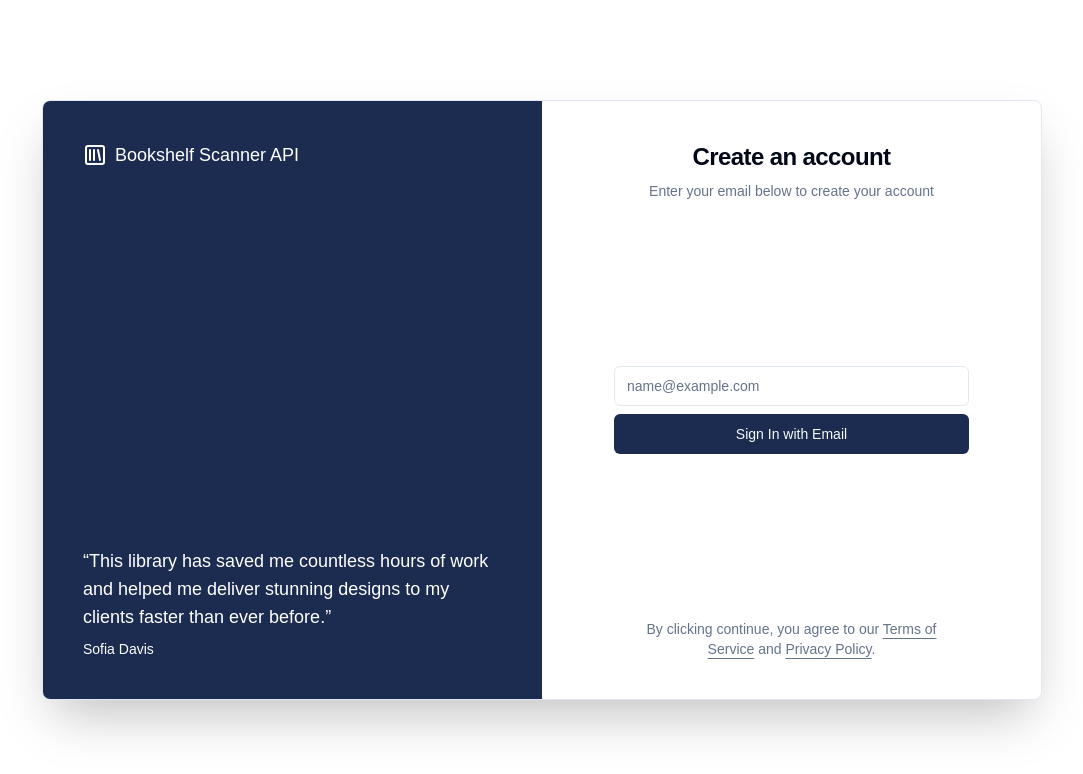
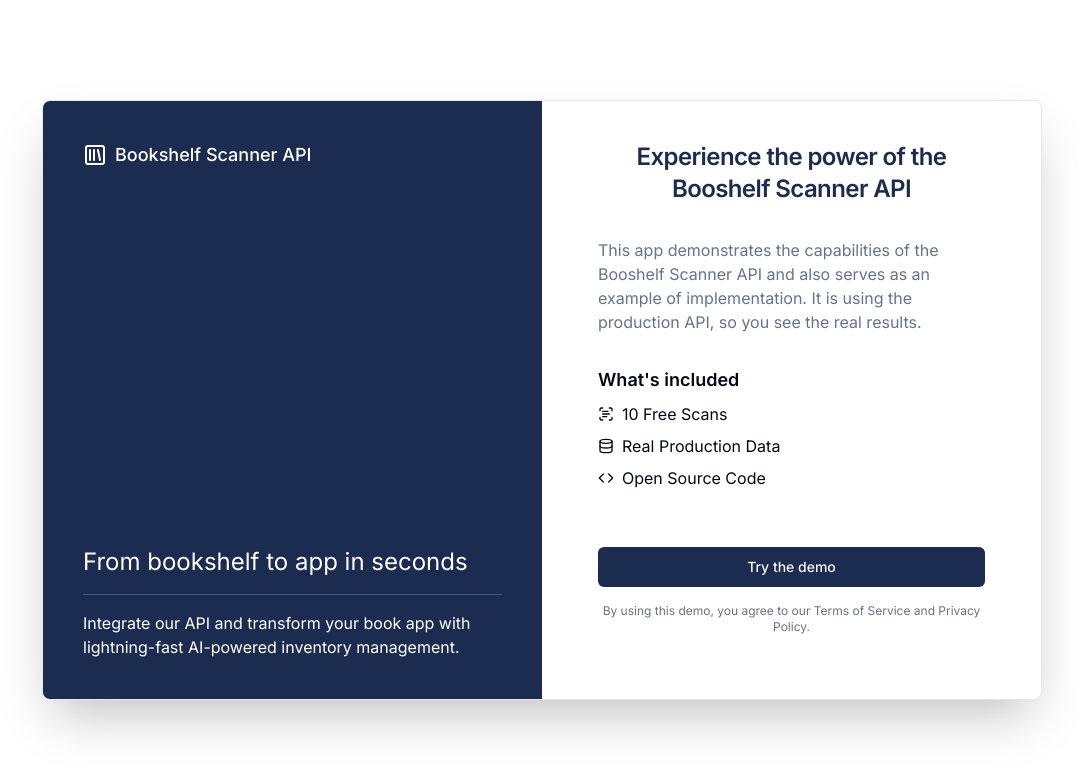
Before and after one commit to alexphiev/bookshelf_scanner_demo, a Next.js app: page / in a window 1280 px wide. Shown: the top 774 px of the page, without its empty margins (98-1181 px from the left). Built offline with nearby package versions, Linux system fonts and the light colour scheme.

Commit message:
Remove unecesary pages

```diff
--- a/src/app/demo/layout.tsx
+++ /dev/null
@@ -1,15 +0,0 @@
-import type { Metadata } from 'next'
-import { SplitView } from '@/components/split-view'
-
-export const metadata: Metadata = {
-  title: 'Booshelf Scanner API Demo',
-  description: 'Demo for the Booshelf Scanner API and App',
-}
-
-export default function DemoLayout({
-  children,
-}: Readonly<{
-  children: React.ReactNode
-}>) {
-  return <SplitView>{children}</SplitView>
-}
--- a/src/app/demo/page.tsx
+++ /dev/null
@@ -1,84 +0,0 @@
-'use client'
-
-import { Button } from '@/components/ui/button'
-import { Card, CardContent, CardFooter, CardHeader } from '@/components/ui/card'
-import { Code, Database, ScanText } from 'lucide-react'
-import dynamic from 'next/dynamic'
-import { useRouter } from 'next/navigation'
-import { useState } from 'react'
-
-const DemoLimitReached = dynamic(
-  () => import('@/components/demo-limit-reached'),
-  {
-    loading: () => <p>Loading...</p>,
-  }
-)
-
-export default function DemoPage() {
-  const router = useRouter()
-  const [limitReached, setLimitReached] = useState(false)
-
-  const handleDemoClick = () => {
-    const usageCount = parseInt(localStorage.getItem('usageCount') || '0', 10)
-    const demoLimit = parseInt(process.env.NEXT_PUBLIC_DEMO_LIMIT || '0', 10)
-
-    if (usageCount >= demoLimit) {
-      setLimitReached(true)
-    } else {
-      router.push('/scanner')
-    }
-  }
-
-  return (
-    <>
-      <Card className="h-full w-full border-none shadow-none">
-        <div className="flex h-full w-full flex-col justify-between">
-          <CardHeader className="py-0">
-            <h1 className="text-center text-2xl font-semibold tracking-tight text-primary">
-              Experience the power of the Booshelf Scanner API
-            </h1>
-          </CardHeader>
-          <CardContent className="flex flex-col space-y-8">
-            <p className="text-muted-foreground">
-              This app demonstrates the capabilities of the Booshelf Scanner API
-              and also serves as an example of implementation. It is using the
-              production API, so you see the real results.
-            </p>
-            <div className="space-y-2">
-              <h2 className="text-lg font-semibold">What&apos;s included</h2>
-              <ul className="space-y-2">
-                <li className="flex items-center space-x-2">
-                  <ScanText className="h-4 w-4" />
-                  <span>10 Free Scans</span>
-                </li>
-                <li className="flex items-center space-x-2">
-                  <Database className="h-4 w-4" />
-                  <span>Real Production Data</span>
-                </li>
-                <li className="flex items-center space-x-2">
-                  <Code className="h-4 w-4" />
-                  <span>Open Source Code</span>
-                </li>
-              </ul>
-            </div>
-          </CardContent>
-          <CardFooter className="flex flex-col space-y-4">
-            <Button className="w-full" onClick={handleDemoClick}>
-              Try the demo
-            </Button>
-            <p className="text-center text-xs text-gray-500">
-              By using this demo, you agree to our Terms of Service and Privacy
-              Policy.
-            </p>
-          </CardFooter>
-        </div>
-      </Card>
-      {limitReached && (
-        <DemoLimitReached
-          isOpen={limitReached}
-          onOpenChange={setLimitReached}
-        />
-      )}
-    </>
-  )
-}
--- a/src/app/layout.tsx
+++ b/src/app/layout.tsx
@@ -1,22 +1,12 @@
+import { Toaster } from '@/components/ui/sonner'
 import type { Metadata } from 'next'
-import localFont from 'next/font/local'
+import { Inter } from 'next/font/google'
 import './globals.css'
-import { Toaster } from '@/components/ui/sonner'
-
-const geistSans = localFont({
-  src: './fonts/GeistVF.woff',
-  variable: '--font-geist-sans',
-  weight: '100 900',
-})
-const geistMono = localFont({
-  src: './fonts/GeistMonoVF.woff',
-  variable: '--font-geist-mono',
-  weight: '100 900',
-})
+const inter = Inter({ subsets: ['latin'] })
 
 export const metadata: Metadata = {
-  title: 'Booshelf Scanner App',
-  description: 'App using the Booshelf Scanner API',
+  title: 'Booshelf Scanner API Demo',
+  description: 'Demo for the Booshelf Scanner API',
 }
 
 export default function RootLayout({
@@ -26,9 +16,7 @@ export default function RootLayout({
 }>) {
   return (
     <html lang="en">
-      <body
-        className={`${geistSans.variable} ${geistMono.variable} antialiased`}
-      >
+      <body className={inter.className}>
         {children}
         <Toaster />
       </body>
--- a/src/app/page.tsx
+++ b/src/app/page.tsx
@@ -1,38 +1,85 @@
-import { UserAuthForm } from '@/components/login'
+'use client'
+
 import { SplitView } from '@/components/split-view'
-import Link from 'next/link'
+import { Button } from '@/components/ui/button'
+import { Card, CardContent, CardFooter, CardHeader } from '@/components/ui/card'
+import { Code, Database, ScanText } from 'lucide-react'
+import dynamic from 'next/dynamic'
+import { useRouter } from 'next/navigation'
+import { useState } from 'react'
+
+const DemoLimitReached = dynamic(
+  () => import('@/components/demo-limit-reached'),
+  {
+    loading: () => <p>Loading...</p>,
+  }
+)
 
 export default function HomePage() {
+  const router = useRouter()
+  const [limitReached, setLimitReached] = useState(false)
+
+  const handleDemoClick = () => {
+    const usageCount = parseInt(localStorage.getItem('usageCount') || '0', 10)
+    const demoLimit = parseInt(process.env.NEXT_PUBLIC_DEMO_LIMIT || '0', 10)
+
+    if (usageCount >= demoLimit) {
+      setLimitReached(true)
+    } else {
+      router.push('/scanner')
+    }
+  }
+
   return (
     <SplitView>
-      <div className="flex h-full flex-col space-y-6 px-8">
-        <div className="flex flex-col space-y-2 text-center">
-          <h1 className="text-2xl font-semibold tracking-tight">
-            Create an account
-          </h1>
-          <p className="text-sm text-muted-foreground">
-            Enter your email below to create your account
-          </p>
+      <Card className="h-full w-full border-none shadow-none">
+        <div className="flex h-full w-full flex-col justify-between">
+          <CardHeader className="py-0">
+            <h1 className="text-center text-2xl font-semibold tracking-tight text-primary">
+              Experience the power of the Booshelf Scanner API
+            </h1>
+          </CardHeader>
+          <CardContent className="flex flex-col space-y-8">
+            <p className="text-muted-foreground">
+              This app demonstrates the capabilities of the Booshelf Scanner API
+              and also serves as an example of implementation. It is using the
+              production API, so you see the real results.
+            </p>
+            <div className="space-y-2">
+              <h2 className="text-lg font-semibold">What&apos;s included</h2>
+              <ul className="space-y-2">
+                <li className="flex items-center space-x-2">
+                  <ScanText className="h-4 w-4" />
+                  <span>10 Free Scans</span>
+                </li>
+                <li className="flex items-center space-x-2">
+                  <Database className="h-4 w-4" />
+                  <span>Real Production Data</span>
+                </li>
+                <li className="flex items-center space-x-2">
+                  <Code className="h-4 w-4" />
+                  <span>Open Source Code</span>
+                </li>
+              </ul>
+            </div>
+          </CardContent>
+          <CardFooter className="flex flex-col space-y-4">
+            <Button className="w-full" onClick={handleDemoClick}>
+              Try the demo
+            </Button>
+            <p className="text-center text-xs text-gray-500">
+              By using this demo, you agree to our Terms of Service and Privacy
+              Policy.
+            </p>
+          </CardFooter>
         </div>
-        <UserAuthForm className="flex h-full flex-col justify-center" />
-        <p className="px-8 text-center text-sm text-muted-foreground">
-          By clicking continue, you agree to our{' '}
-          <Link
-            href="/terms"
-            className="underline underline-offset-4 hover:text-primary"
-          >
-            Terms of Service
-          </Link>{' '}
-          and{' '}
-          <Link
-            href="/privacy"
-            className="underline underline-offset-4 hover:text-primary"
-          >
-            Privacy Policy
-          </Link>
-          .
-        </p>
-      </div>
+      </Card>
+      {limitReached && (
+        <DemoLimitReached
+          isOpen={limitReached}
+          onOpenChange={setLimitReached}
+        />
+      )}
     </SplitView>
   )
 }
--- a/src/app/scanner/page.tsx
+++ b/src/app/scanner/page.tsx
@@ -27,7 +27,7 @@ export default function CameraPage() {
     const demoLimit = parseInt(process.env.NEXT_PUBLIC_DEMO_LIMIT || '0', 10)
 
     if (usageCount >= demoLimit) {
-      router.push('/demo')
+      router.push('/')
     }
   }, [router])
 
@@ -117,7 +117,7 @@ export default function CameraPage() {
         <Button
           className="absolute right-2 top-2 z-10"
           variant="ghost"
-          onClick={() => router.push('/demo')}
+          onClick={() => router.push('/')}
         >
           <X className="h-6 w-6 text-primary" />
         </Button>
--- a/src/components/scan-result.tsx
+++ b/src/components/scan-result.tsx
@@ -164,7 +164,7 @@ export const ScanResult = ({
           <div className="flex w-full justify-between gap-4">
             <Button
               variant="outline"
-              onClick={() => router.push('/demo')}
+              onClick={() => router.push('/')}
               className="w-1/2"
             >
               Close
--- a/src/components/split-view.tsx
+++ b/src/components/split-view.tsx
@@ -18,18 +18,18 @@ export const SplitView = ({ children }: { children: React.ReactNode }) => {
               <SquareLibrary className="mr-2 h-6 w-6" />
               Bookshelf Scanner API
             </div>
-            <div className="relative z-20 mt-auto">
-              <blockquote className="space-y-2">
-                <p className="text-lg">
-                  &ldquo;This library has saved me countless hours of work and
-                  helped me deliver stunning designs to my clients faster than
-                  ever before.&rdquo;
-                </p>
-                <footer className="text-sm">Sofia Davis</footer>
-              </blockquote>
+            <div className="relative mt-auto flex flex-col gap-4">
+              <h1 className="bold text-2xl">
+                From bookshelf to app in seconds
+              </h1>
+              <div className="border-t border-white/20" />
+              <p>
+                Integrate our API and transform your book app with
+                lightning-fast AI-powered inventory management.
+              </p>
             </div>
           </div>
-          <div className="hidden h-full w-full flex-col justify-between p-4 lg:flex lg:p-10">
+          <div className="hidden h-full w-full flex-col justify-between p-4 lg:flex lg:px-8 lg:py-10">
             {children}
           </div>
         </div>
```
